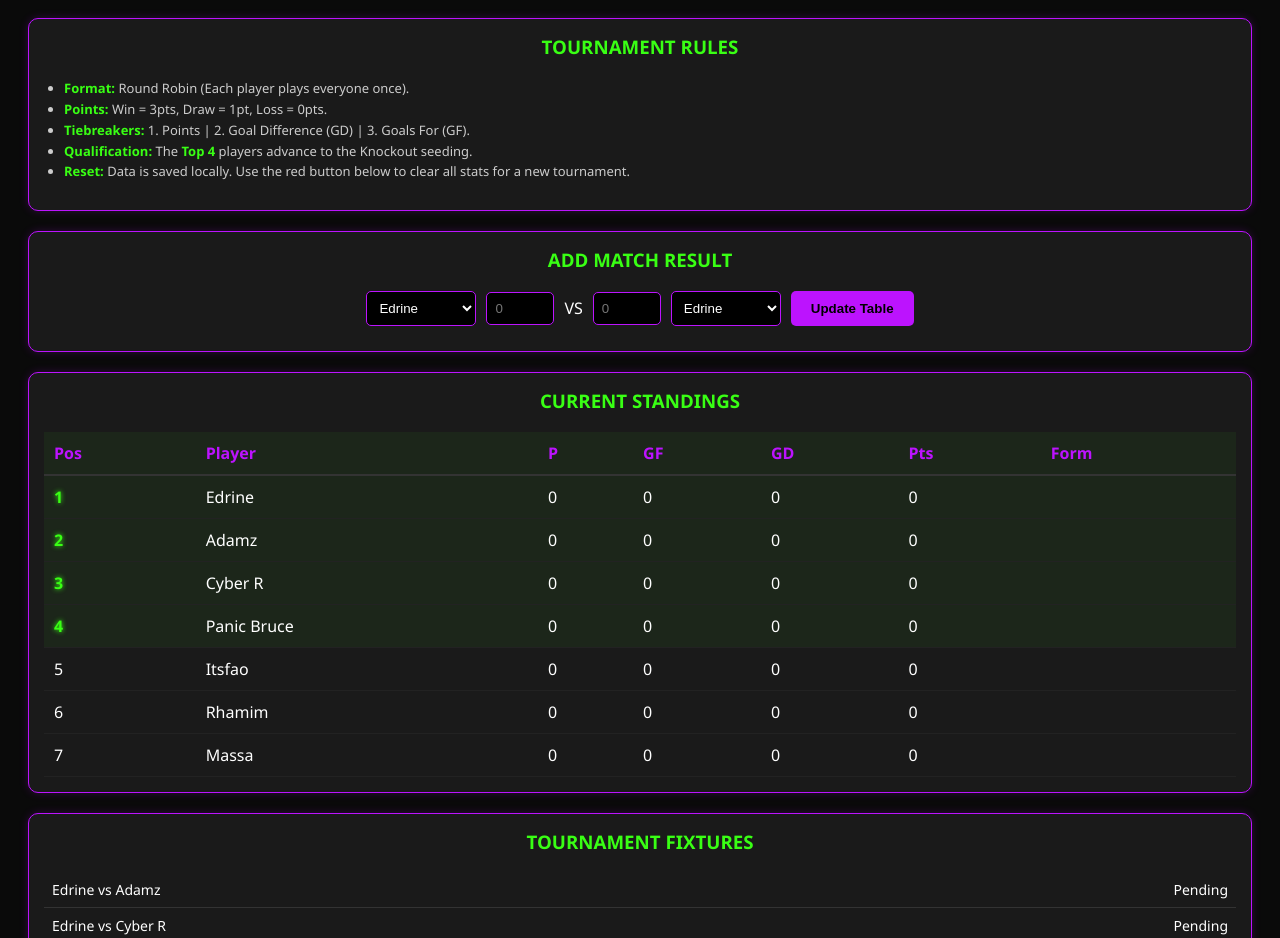
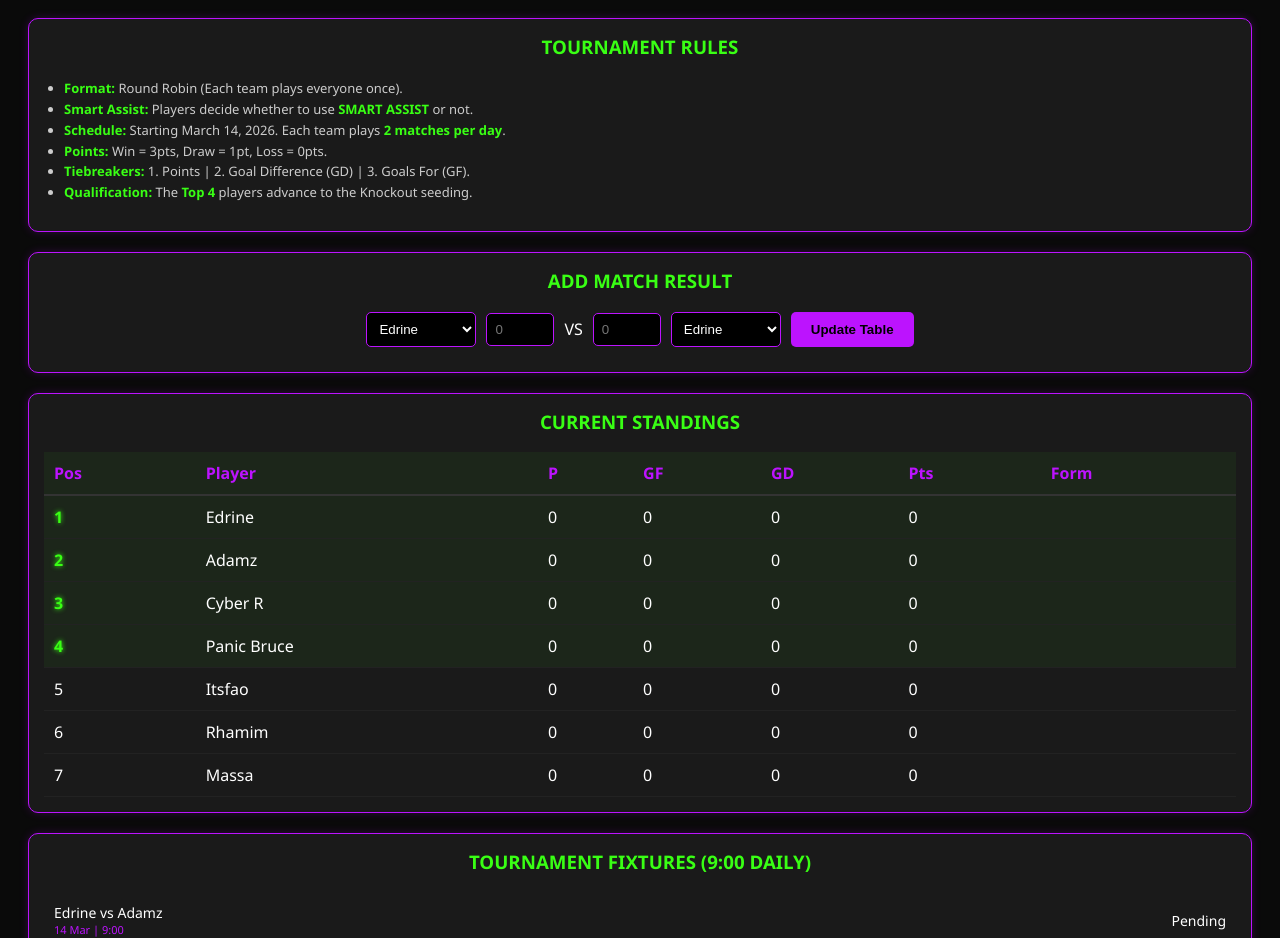
Before and after one commit to Edrinechaos/Dam-dam-dam-dam, a plain HTML site: page index.html in a window 1280 px wide. Shown: the part 74-1012 px from the top of the page. Drawn offline with Linux system fonts and the light colour scheme.

Commit message:
Update index.html

```diff
--- a/index.html
+++ b/index.html
@@ -15,7 +15,10 @@
         .card { background: var(--card-bg); border: 1px solid var(--neon-purple); border-radius: 10px; padding: 15px; margin-bottom: 20px; box-shadow: 0 0 10px rgba(188,19,254,0.2); }
         h1, h3 { color: var(--neon-green); text-transform: uppercase; margin-top: 0; text-align: center; }
 
-        /* Rules Section Styling */
+        /* New Daily Reminder Styling */
+        .reminder-box { border: 2px solid var(--neon-green); background: rgba(57, 255, 20, 0.1); padding: 10px; margin-bottom: 20px; border-radius: 10px; display: none; }
+        .reminder-box h4 { margin: 0 0 5px 0; color: var(--neon-green); text-align: center; }
+
         .rules-list { font-size: 13px; color: #ccc; padding-left: 20px; line-height: 1.6; }
         .rules-list li span { color: var(--neon-green); font-weight: bold; }
 
@@ -33,12 +36,13 @@
         .D { background-color: #888; }
         .L { background-color: #ff3131; }
 
-        .list-container { max-height: 250px; overflow-y: auto; list-style: none; padding: 0; font-size: 14px; }
-        .list-item { padding: 8px; border-bottom: 1px solid #333; display: flex; justify-content: space-between; align-items: center; }
+        .list-container { max-height: 300px; overflow-y: auto; list-style: none; padding: 0; font-size: 14px; }
+        .list-item { padding: 10px; border-bottom: 1px solid #333; display: flex; justify-content: space-between; align-items: center; }
+        .match-info { display: flex; flex-direction: column; }
+        .match-date { font-size: 11px; color: var(--neon-purple); }
         .status-played { color: var(--neon-green); font-weight: bold; }
         .reset-btn { background: #ff3131; margin-top: 20px; font-size: 11px; width: 100%; }
 
-        /* Highlight Top 4 for Knockouts */
         tr:nth-child(-n+4) td:first-child { color: var(--neon-green); font-weight: bold; text-shadow: 0 0 5px var(--neon-green); }
         tr:nth-child(-n+4) { background: rgba(57, 255, 20, 0.05); }
     </style>
@@ -47,14 +51,20 @@
 
     <h1>ME ON GAME: ELITE TOURNAMENT</h1>
 
+    <div id="daily-reminder" class="reminder-box">
+        <h4>📅 TODAY'S FIXTURES (9:00)</h4>
+        <ul id="reminder-list" style="list-style:none; padding:0; margin:0; font-size:14px; text-align:center;"></ul>
+    </div>
+
     <div class="card">
         <h3>Tournament Rules</h3>
         <ul class="rules-list">
-            <li><span>Format:</span> Round Robin (Each player plays everyone once).</li>
+            <li><span>Format:</span> Round Robin (Each team plays everyone once).</li>
+            <li><span>Smart Assist:</span> Players decide whether to use <span>SMART ASSIST</span> or not.</li>
+            <li><span>Schedule:</span> Starting March 14, 2026. Each team plays <span>2 matches per day</span>.</li>
             <li><span>Points:</span> Win = 3pts, Draw = 1pt, Loss = 0pts.</li>
             <li><span>Tiebreakers:</span> 1. Points | 2. Goal Difference (GD) | 3. Goals For (GF).</li>
             <li><span>Qualification:</span> The <span>Top 4</span> players advance to the Knockout seeding.</li>
-            <li><span>Reset:</span> Data is saved locally. Use the red button below to clear all stats for a new tournament.</li>
         </ul>
     </div>
 
@@ -89,7 +99,7 @@
     </div>
 
     <div class="card">
-        <h3>Tournament Fixtures</h3>
+        <h3>Tournament Fixtures (9:00 Daily)</h3>
         <ul id="fixture-list" class="list-container"></ul>
     </div>
 
@@ -115,15 +125,39 @@
 
         function generateFixtures() {
             let fixtures = [];
+            let startDate = new Date(2026, 2, 14); // March 14, 2026
+            let pairings = [];
+
             for (let i = 0; i < defaultPlayers.length; i++) {
                 for (let j = i + 1; j < defaultPlayers.length; j++) {
-                    fixtures.push({ p1: defaultPlayers[i].name, p2: defaultPlayers[j].name });
+                    pairings.push({ p1: defaultPlayers[i].name, p2: defaultPlayers[j].name });
                 }
             }
+
+            // Since 7 players/21 matches, total 7 matches per day (each team plays 2x)
+            // spread across 3 days (21 / 7 = 3 days total)
+            pairings.forEach((match, index) => {
+                let currentDay = new Date(startDate);
+                currentDay.setDate(startDate.getDate() + Math.floor(index / 7));
+                let dateStr = currentDay.toLocaleDateString('en-GB', { day: 'numeric', month: 'short' });
+                fixtures.push({ ...match, time: dateStr + " | 9:00", rawDate: dateStr });
+            });
             return fixtures;
         }
 
         const allFixtures = generateFixtures();
+
+        function showDailyReminder() {
+            const today = new Date().toLocaleDateString('en-GB', { day: 'numeric', month: 'short' });
+            const todaysMatches = allFixtures.filter(f => f.rawDate === today);
+
+            if (todaysMatches.length > 0) {
+                const reminderBox = document.getElementById('daily-reminder');
+                const list = document.getElementById('reminder-list');
+                reminderBox.style.display = 'block';
+                list.innerHTML = todaysMatches.map(m => `<li>${m.p1} vs ${m.p2}</li>`).join('');
+            }
+        }
 
         function populateDropdowns() {
             const options = players.map(p => `<option value="${p.name}">${p.name}</option>`).join('');
@@ -182,7 +216,10 @@
             document.getElementById('fixture-list').innerHTML = allFixtures.map(f => {
                 const matchDone = history.find(h => (h.p1 === f.p1 && h.p2 === f.p2) || (h.p1 === f.p2 && h.p2 === f.p1));
                 return `<li class="list-item">
-                    ${f.p1} vs ${f.p2}
+                    <div class="match-info">
+                        <span>${f.p1} vs ${f.p2}</span>
+                        <span class="match-date">${f.time}</span>
+                    </div>
                     <span class="${matchDone ? 'status-played' : ''}">
                         ${matchDone ? '✅ ' + matchDone.res : 'Pending'}
                     </span>
@@ -206,6 +243,7 @@
 
         populateDropdowns();
         updateUI();
+        showDailyReminder();
     </script>
 </body>
 </html>
```
